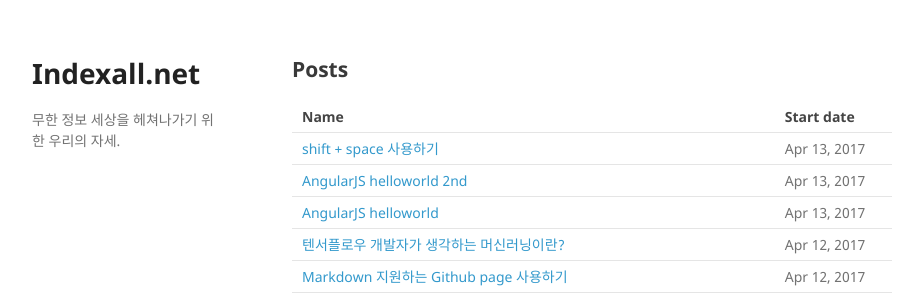
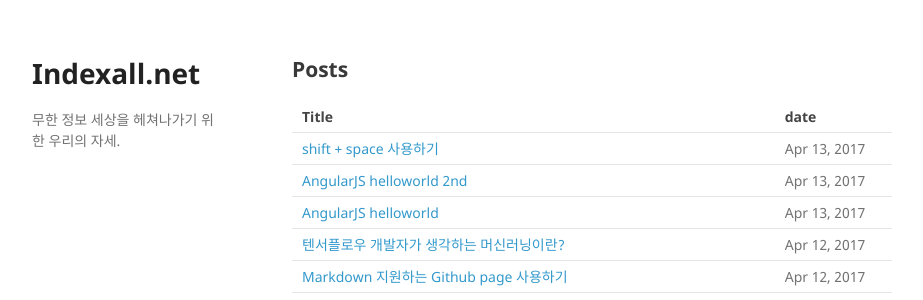
Before and after one commit to indexall/indexall.github.io, a Jekyll site: the page built from index.md, in a window 1280 px wide. Shown: the top 300 px of the page, without its empty margins (178-1101 px from the left). Built offline with Jekyll 4.4.1, drawn with Linux system fonts in a browser that asks for light colours; nearby versions of some CDN libraries.

Commit message:
no message

```diff
--- a/_layouts/home.html
+++ b/_layouts/home.html
@@ -14,8 +18,8 @@ layout: default
   <table id="example" class="display" cellspacing="0" width="100%">
     <thead>
         <tr>
-            <th>Name</th>
-            <th>Start date</th>
+            <th>Title</th>
+            <th>date</th>
         </tr>
     </thead>
     <!--<tfoot>
```
Also changed, not shown: other parts of _layouts/home.html (+5 -1 lines).
